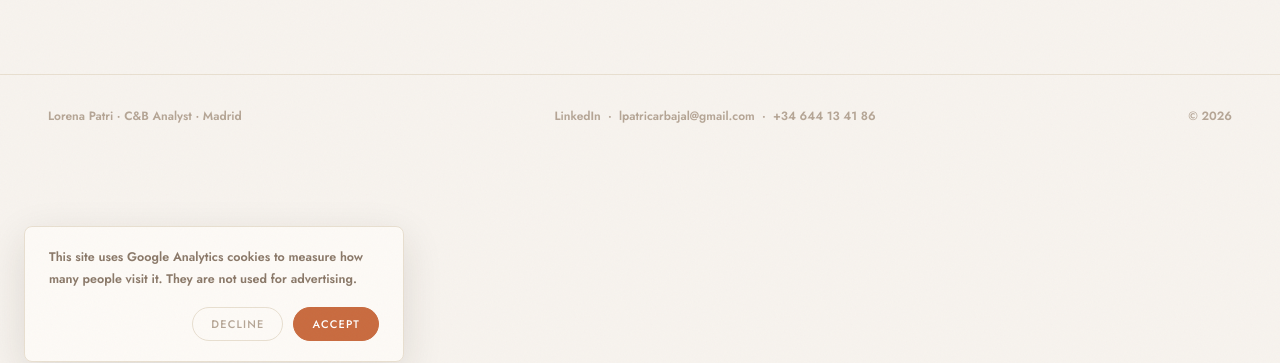
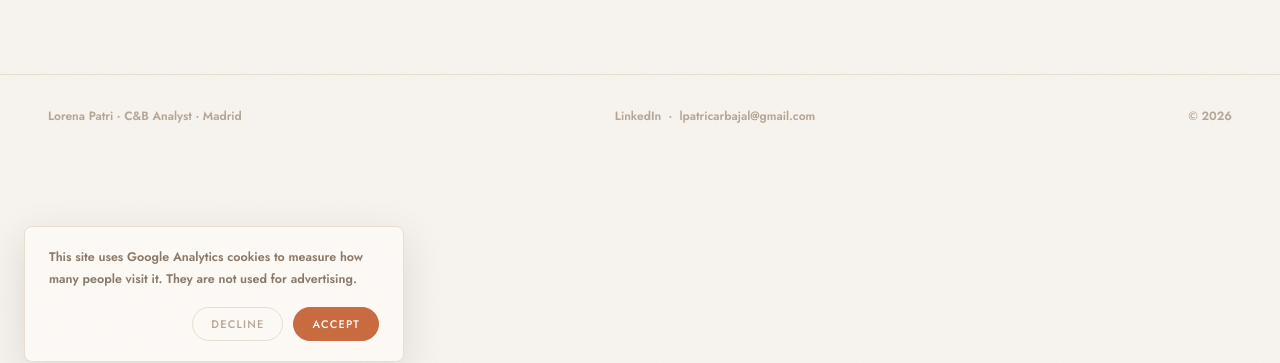
Before and after one commit to aurelpow/lorena-portofolio, a Jekyll site: the page built from en/index.md, in a window 1280 px wide. Shown: the part 514-877 px from the top of the page. Built offline with Jekyll 4.4.1, drawn with Linux system fonts in a browser that asks for light colours.

Commit message:
[C033] Remove public phone number from footer

```diff
--- a/_includes/footer.html
+++ b/_includes/footer.html
@@ -6,8 +6,6 @@
     <a href="https://www.linkedin.com/in/lorena-patri/" target="_blank" rel="noopener">LinkedIn</a>
     &nbsp;·&nbsp;
     <a href="mailto:lpatricarbajal@gmail.com">lpatricarbajal@gmail.com</a>
-    &nbsp;·&nbsp;
-    <a href="tel:+34644134186">+34 644 13 41 86</a>
   </nav>
   <span>&copy; {{ 'now' | date: "%Y" }}</span>
 </footer>
```
